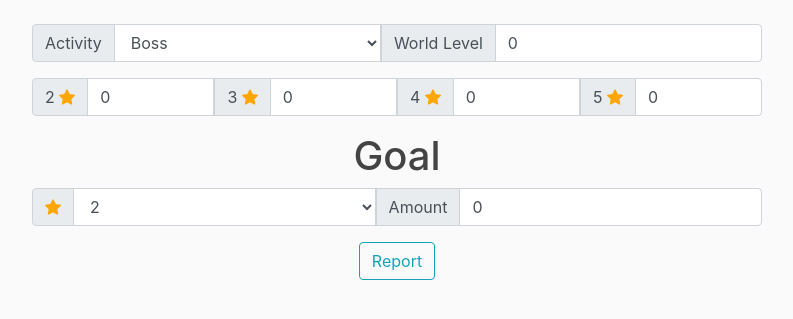
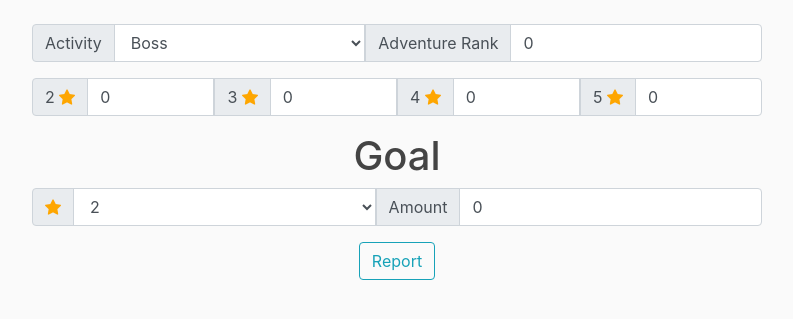
Before and after one commit to Dosx001/Genshin_Tools, a Django app: page /resource_converter/ in a window 1280 px wide. Shown: the part 56-375 px from the top of the page, without its empty margins (53-846 px from the left). Run offline with Django 3.2, Linux system fonts and the light colour scheme; some libraries are stand-ins or nearby versions.

Commit message:
Changed World Level to Adventure Rank

```diff
--- a/resource_converter/templates/resource_converter.html
+++ b/resource_converter/templates/resource_converter.html
@@ -18,9 +18,9 @@
         <option>Domain of Mastery</option>
       </select>
       <div class="input-group-prepend">
-        <span class="input-group-text">World Level</span>
+        <span class="input-group-text">Adventure Rank</span>
       </div>
-      <input type="number" min="0" class="form-control" value='0' id='world'>
+      <input type="number" min="0" class="form-control" value='0' id='adv_rank'>
     </div>
 
     <!-- Materials -->
--- a/resource_converter/views.py
+++ b/resource_converter/views.py
@@ -9,4 +9,53 @@ class ResourceConverterView(View):
     def post(self, request):
         data = json.loads(request.POST.get('data', None))
         print(data)
+        activity = request.POST.get('activity', None)
+        if activity == 'Domain of Mastery':
+            print('test')
         return redirect('resource_converter')
+
+    def mastery(self, adv_rank, data):
+        if adv_rank == 27:
+            rates = ((1, 3))
+        elif 27 < adv_rank < 36:
+            rates = ((1, 3), (1, 2))
+        elif 35 < adv_rank < 45:
+            rates = ((1, 3), (1, 3))
+        elif 44 < adv_rank:
+            rates = ((2, 3), (0, 3), (0, 2))
+        else:
+            return
+
+    def forgery(self, adv_rank, data):
+        if 15 < adv_rank < 21:
+            rates = ((4, 6))
+        elif 20 < adv_rank < 30:
+            rates = ((2, 3), (1, 3))
+        elif 29 < adv_rank < 40:
+            rates = ((0, 3), (1, 3), (0, 2))
+        elif 39 < adv_rank:
+            rates = ((2, 3), (0, 4), (0, 3), (0, 1))
+        else:
+            return
+
+    def boss(self, adv_rank, data):
+        if adv_rank < 20:
+            rates = ((1, 3))
+        elif 19 < adv_rank < 25:
+            rates = ((1, 3), (1, 2))
+        elif 24 < adv_rank < 30:
+            rates = ((1, 3), (1, 3))
+        elif 29 < adv_rank < 35:
+            rates = ((2, 3), (0, 3), (0, 2))
+        elif 34 < adv_rank < 40:
+            rates = ((2, 3), (0, 3), (0, 2))
+        elif 39 < adv_rank < 45:
+            rates = ((2, 3), (0, 3), (0, 2))
+        elif 44 < adv_rank < 50:
+            rates = ((2, 3), (0, 3), (0, 2))
+        elif 49 < adv_rank < 55:
+            rates = ((2, 3), (0, 3), (0, 2))
+        elif 54 < adv_rank < 61:
+            rates = ((2, 3), (0, 3), (0, 2))
+        else:
+            return
--- a/website/static/resource_converter/main.js
+++ b/website/static/resource_converter/main.js
@@ -19,24 +19,24 @@ $(document).ready(function() {
     $('button').click(function() {
         var selection = $('#ControlSelect')[0].value;
         request_data = {
-            activity: selection,
-            rarity: $('#rarity')[0].value,
-            goal: $('#goal')[0].value,
-            world: $('#world')[0].value,
+            rarity: parseInt($('#rarity')[0].value),
+            goal: parseInt($('#goal')[0].value),
             materials: {
-                star2: $('input[id=2]')[0].value,
-                star3: $('input[id=3]')[0].value,
-                star4: $('input[id=4]')[0].value
+                star2: parseInt($('input[id=2]')[0].value),
+                star3: parseInt($('input[id=3]')[0].value),
+                star4: parseInt($('input[id=4]')[0].value)
             }
         }
         if (selection != 'Domain of Mastery') {
-            request_data.materials.star5 = $('input[id=5]')[0].value;
+            request_data.materials.star5 = parseInt($('input[id=5]')[0].value);
         }
         $.ajax({
             url: '',
             type: 'post',
             data: {
                 csrfmiddlewaretoken: csrfToken,
+                activity: selection,
+                adv_rank: parseInt($('#adv_rank')[0].value),
                 data: JSON.stringify(request_data)
             }
         })
```
Also changed, not shown: db.sqlite3.
